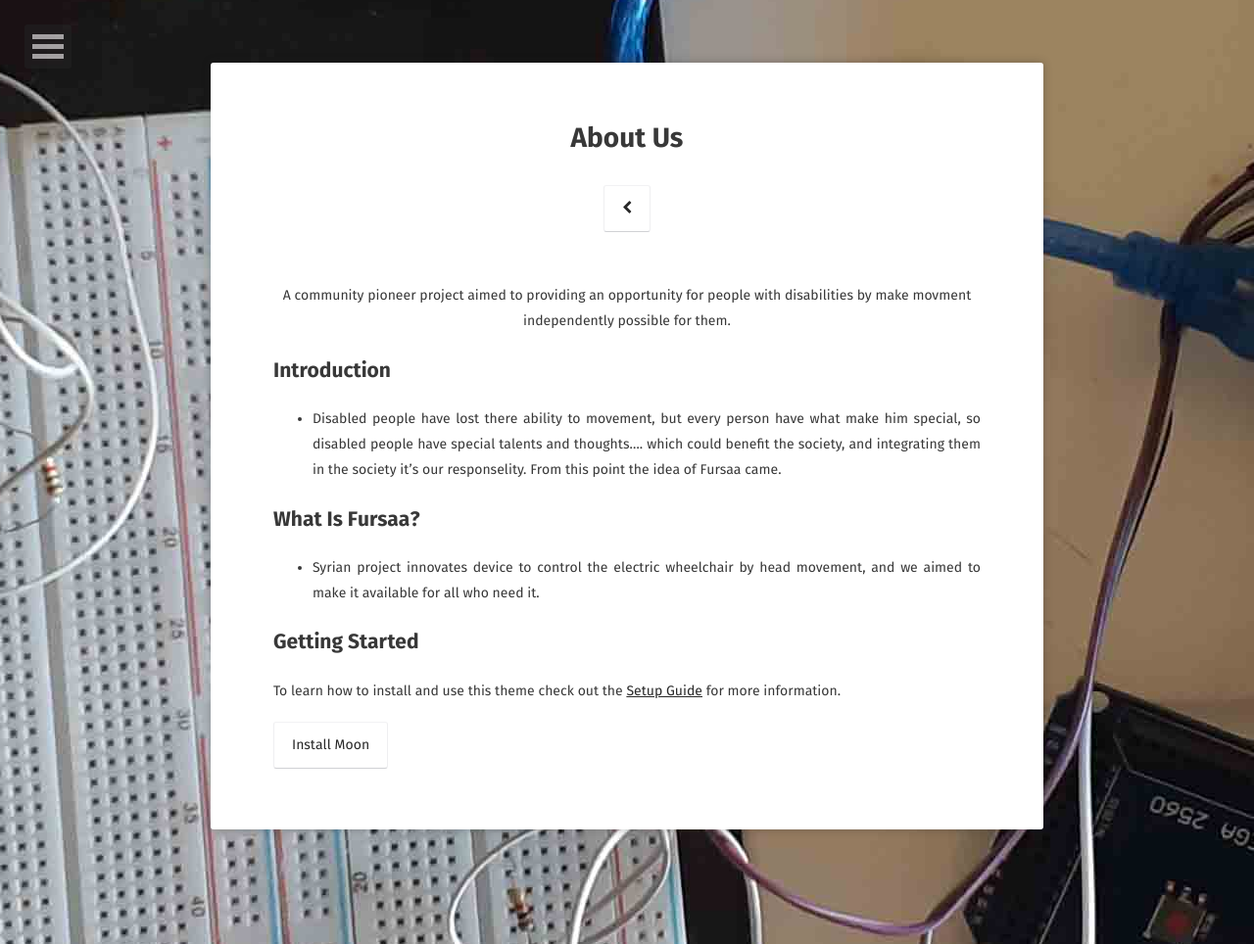
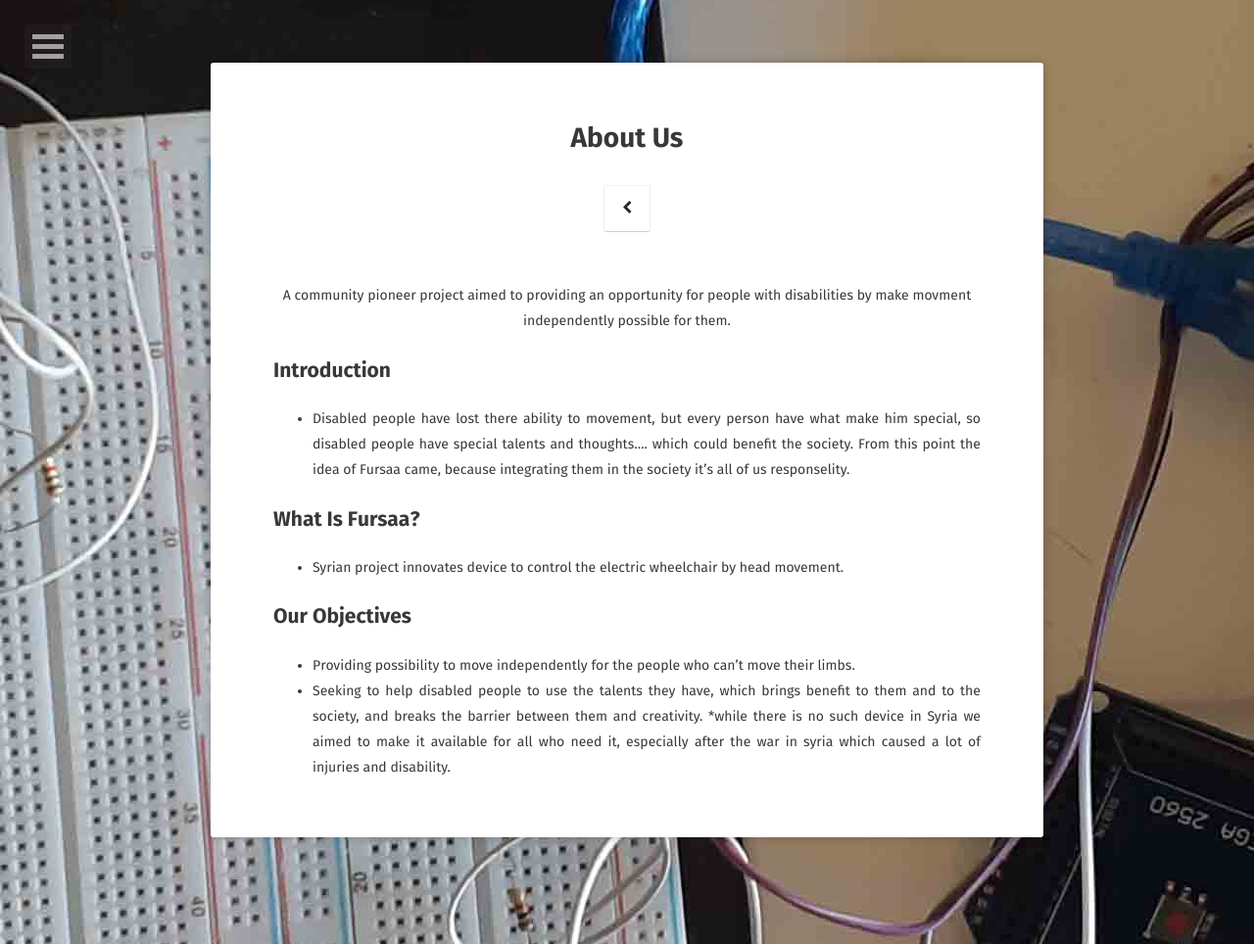
Before and after one commit to Fursaa/fursaa.github.io, a Jekyll site: the page built from about/index.md, in a window 1280 px wide. Shown: the whole page at 98% size. Built offline with Jekyll 4.4.1, drawn with Linux system fonts in a browser that asks for light colours; some web fonts are replaced.

Commit message:
Update index.md

```diff
--- a/about/index.md
+++ b/about/index.md
@@ -8,17 +8,14 @@ comments: false
 A community pioneer project aimed to providing an opportunity for people with disabilities by make movment independently possible for them.</center>
 
 ## Introduction
-* Disabled people have lost there ability to movement, but every person have what  make him special, so disabled people have special talents and thoughts.... which could benefit the society, and integrating them in the society it's our responselity.
-From this point the idea of Fursaa came.
+* Disabled people have lost there ability to movement, but every person have what  make him special, so disabled people have special talents and thoughts.... which could benefit the society.
+From this point the idea of Fursaa came, because integrating them in the society it's all of us responselity.
 
 
 ## What Is Fursaa?
-* Syrian project innovates device to control the electric wheelchair by head movement, and we aimed to make it available for all who need it.
+* Syrian project innovates device to control the electric wheelchair by head movement.
 
-
-
-## Getting Started
-
-To learn how to install and use this theme check out the [Setup Guide](http://taylantatli.me/Moon/moon-theme/) for more information.
-
-[Install Moon](https://github.com/TaylanTatli/Moon){: .btn}
+## Our Objectives
+* Providing possibility to move independently for the people who can't move their limbs.
+* Seeking to help disabled people to use the talents they have, which brings  benefit to them and to the society,  and breaks the barrier  between them and creativity.
+*while there is no such device in Syria we aimed to make it available for all who need it, especially after the war in syria which caused a lot of injuries and disability.
```
